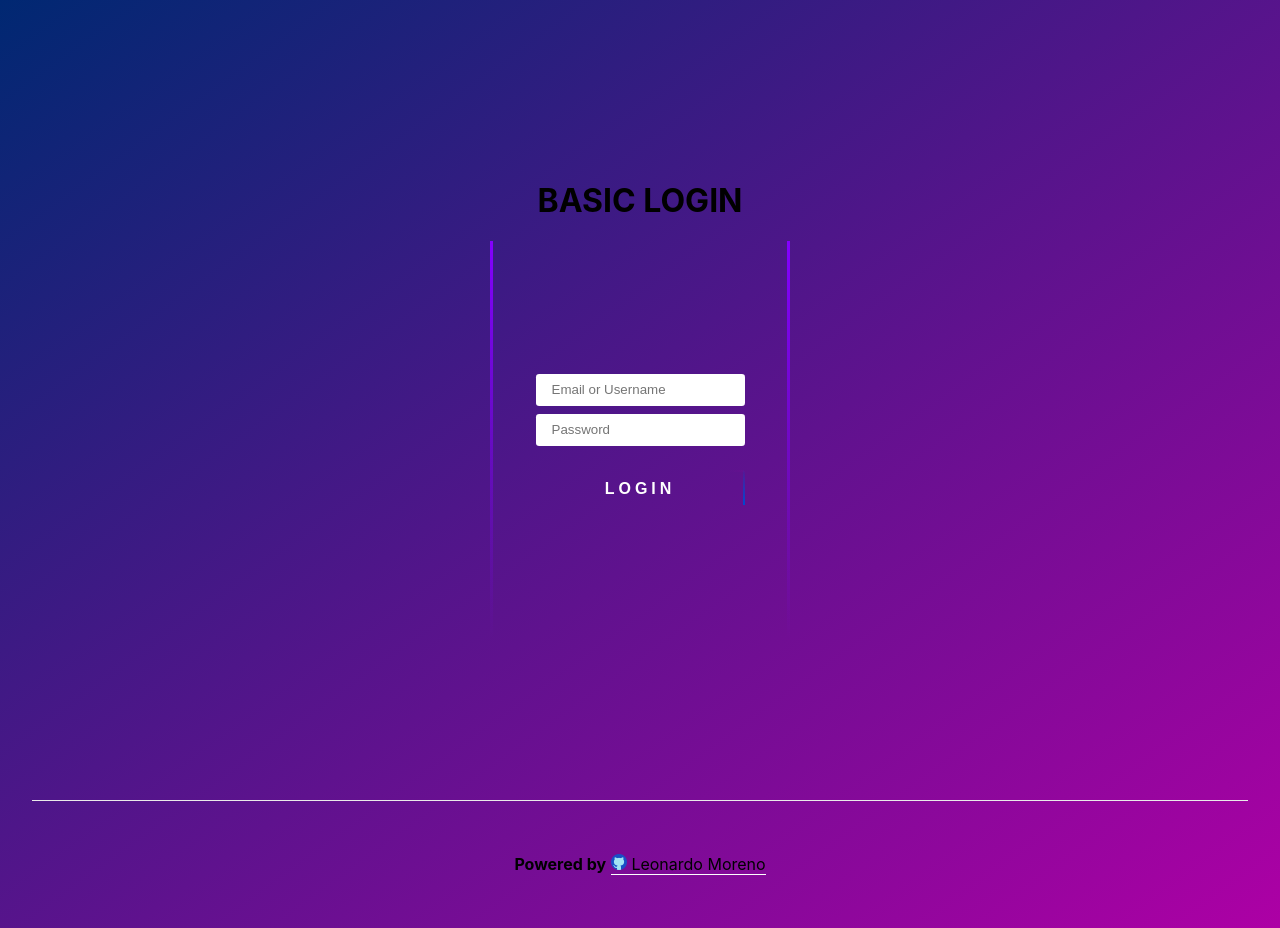
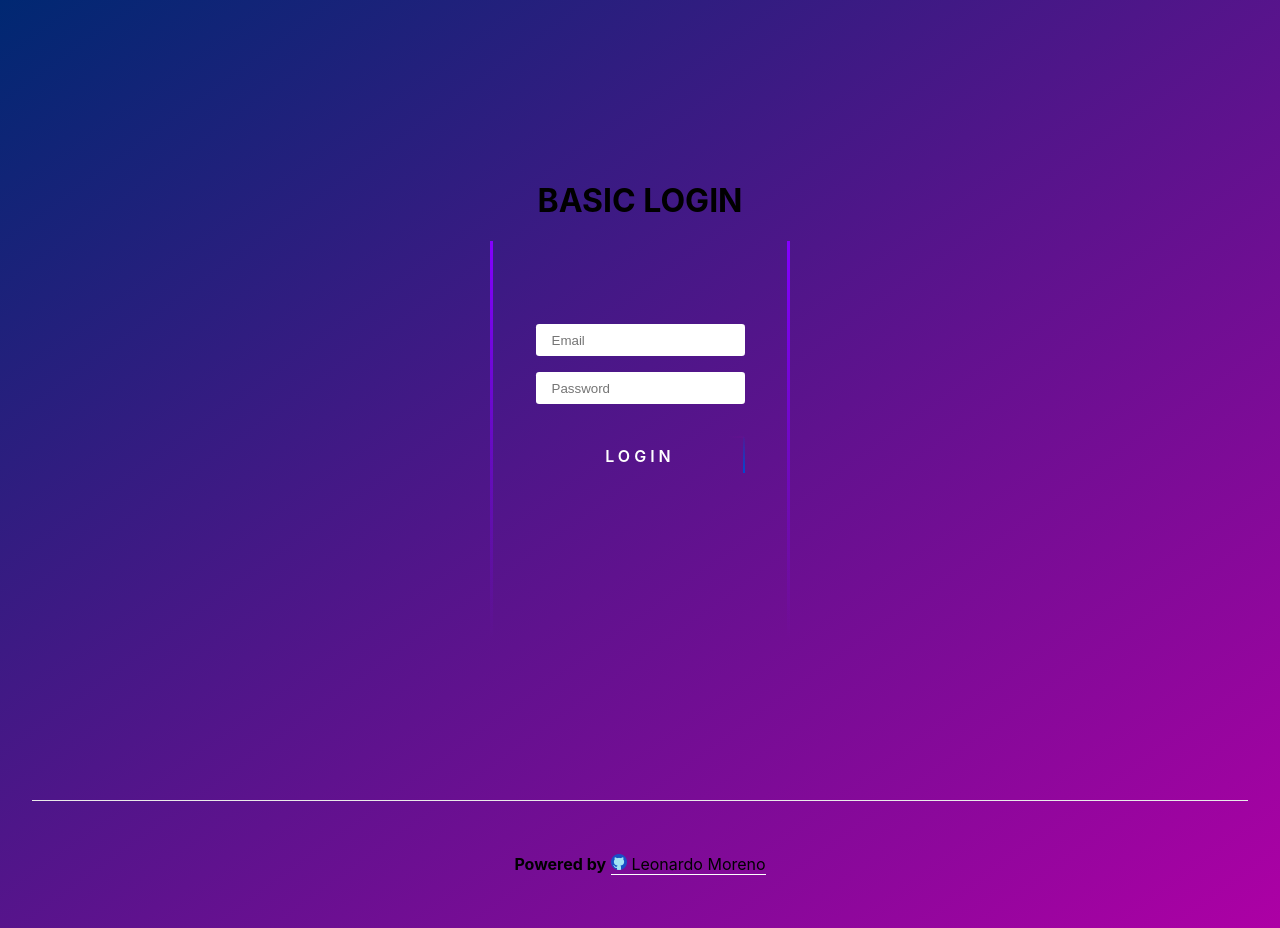
Before and after one commit to leomoreno8/basic-login, a Next.js app in the folder frontend/: page / in a window 1280 px wide. Built offline with nearby package versions, Linux system fonts and the light colour scheme.

Commit message:
Formik and Yup in login

```diff
--- a/frontend/package.json
+++ b/frontend/package.json
@@ -9,10 +9,14 @@
     "lint": "next lint"
   },
   "dependencies": {
+    "axios": "^1.1.3",
+    "formik": "^2.2.9",
     "next": "12.3.1",
     "react": "18.2.0",
     "react-dom": "18.2.0",
-    "sass": "^1.55.0"
+    "react-toastify": "^9.0.8",
+    "sass": "^1.55.0",
+    "yup": "^0.32.11"
   },
   "devDependencies": {
     "@types/node": "18.11.3",
--- a/frontend/src/components/Login/index.tsx
+++ b/frontend/src/components/Login/index.tsx
@@ -2,19 +2,99 @@ import React from 'react';
 import styles from "./styles.module.scss";
 import Link from 'next/link'
 import ShadowButton from '../ShadowButton';
+import { Formik, Form, Field, ErrorMessage } from "formik";
+import * as yup from "yup"
+import Axios from "axios"
+import { ToastContainer } from 'react-toastify'
+import ToastError from "../../components/ToastError/index"
+
 
 export default function Login() {
+
+  async function handleClickRegister(values: { email: string; password: string; }) {
+    const register = await Axios.post(process.env.API_URL + "user/create", {
+        email: values.email,
+        username: values.email,
+        password: values.password,
+    })
+    console.log(register);
+  }
+
+  async function handleClickLogin(values: { email: string; password: string; }) {
+      let URL = process.env.NEXT_PUBLIC_APIURL + "auth/user-login";
+
+      const login = await Axios.post(URL, {
+          email: values.email,
+          password: values.password,
+      })
+
+      ToastError(login.data);
+  }
+
+  const validationLogin = yup.object().shape({
+      email: yup
+          .string()
+          .email("Invalid Email")
+          .required("This field is required"),
+      password: yup
+          .string()
+          .min(8, "Invalid Password")
+          .required("This field is required"),
+  });
+
+
     return (
       // HEADER CONTAINER
       <div className={styles.login_container}>
         {/* LOGIN BOX  */}
         <div className={styles.login_box}>
-            <input type="text" placeholder='Email or Username'/>
-            <input type="text" placeholder='Password'/>
-          <div className={styles.second_login_box}>
-            <ShadowButton text='LOGIN'/>
-          </div>
+          <Formik
+          initialValues={{'email': '', 'password': ''}}
+          onSubmit={handleClickLogin}
+          validationSchema={validationLogin}
+          >
+            <Form className={styles.inputs_container}>
+              <div>
+                  <Field name="email" placeholder="Email" />
+
+                  <ErrorMessage
+                      component="span"
+                      name="email"
+                      className={styles.form_error}
+                  />
+              </div>
+
+              <div>
+                  <Field name="password" placeholder="Password" />
+
+                  <ErrorMessage
+                      component="span"
+                      name="password"
+                      className={styles.form_error}
+                  />
+              </div>
+
+              <div className={styles.button_login_box}>
+                <button type="submit">
+                  <ShadowButton text='LOGIN'/>
+                </button>
+              </div>
+
+              </Form>
+          </Formik>
         </div>
+        <ToastContainer
+            position="bottom-center"
+            autoClose={5000}
+            hideProgressBar={false}
+            newestOnTop={false}
+            closeOnClick
+            rtl={false}
+            pauseOnFocusLoss
+            draggable
+            pauseOnHover
+            theme="dark"
+          />
       </div>
     );
 }
--- a/frontend/src/components/Login/styles.module.scss
+++ b/frontend/src/components/Login/styles.module.scss
@@ -39,7 +39,7 @@
     margin-bottom: 0.5rem;
 }
 
-.second_login_box {
+.button_login_box {
     display: flex;
     flex-direction: row;
     justify-content: space-between;
@@ -47,10 +47,27 @@
     text-align: center;
     gap: 1rem;
     width: 100%;
+    margin-top: 2rem;
+}
+
+.button_login_box a {
+    color: $black;
+    font-size: 0.8rem;
+}
+
+.button_login_box button {
+    width: 100%;
+}
+
+.login_box .inputs_container input {
+    display: flex;
+    flex-direction: column;
     margin-top: 1rem;
 }
 
-.second_login_box a {
-    color: $black;
-    font-size: 0.8rem;
+.login_box .inputs_container input:focus ~ span,
+.login_box .inputs_container input:valid ~ span {
+    left: 0;
+    color: $white;
+    font-size: 1rem;
 }
--- /dev/null
+++ b/frontend/src/components/ToastError/index.tsx
@@ -0,0 +1,20 @@
+import { toast } from 'react-toastify'
+import 'react-toastify/dist/ReactToastify.css';
+
+
+function ToastError(message: string) {
+
+    const notifyError = () =>  toast.error('❗' + message, {
+        position: "bottom-center",
+        autoClose: 5000,
+        hideProgressBar: false,
+        closeOnClick: true,
+        pauseOnHover: true,
+        draggable: true,
+        progress: undefined,
+    });
+
+    notifyError();
+}
+
+export default ToastError
--- a/frontend/src/styles/globals.scss
+++ b/frontend/src/styles/globals.scss
@@ -15,6 +15,16 @@ a {
   box-sizing: border-box;
 }
 
+button, input[type="submit"], input[type="reset"] {
+	background: none;
+	color: inherit;
+	border: none;
+	padding: 0;
+	font: inherit;
+	cursor: pointer;
+	outline: inherit;
+}
+
 @media (prefers-color-scheme: dark) {
   html {
     color-scheme: dark;
```
Also changed, not shown: frontend/src/components/ToastSuccess/index.tsx (added, +20 -0 lines).
